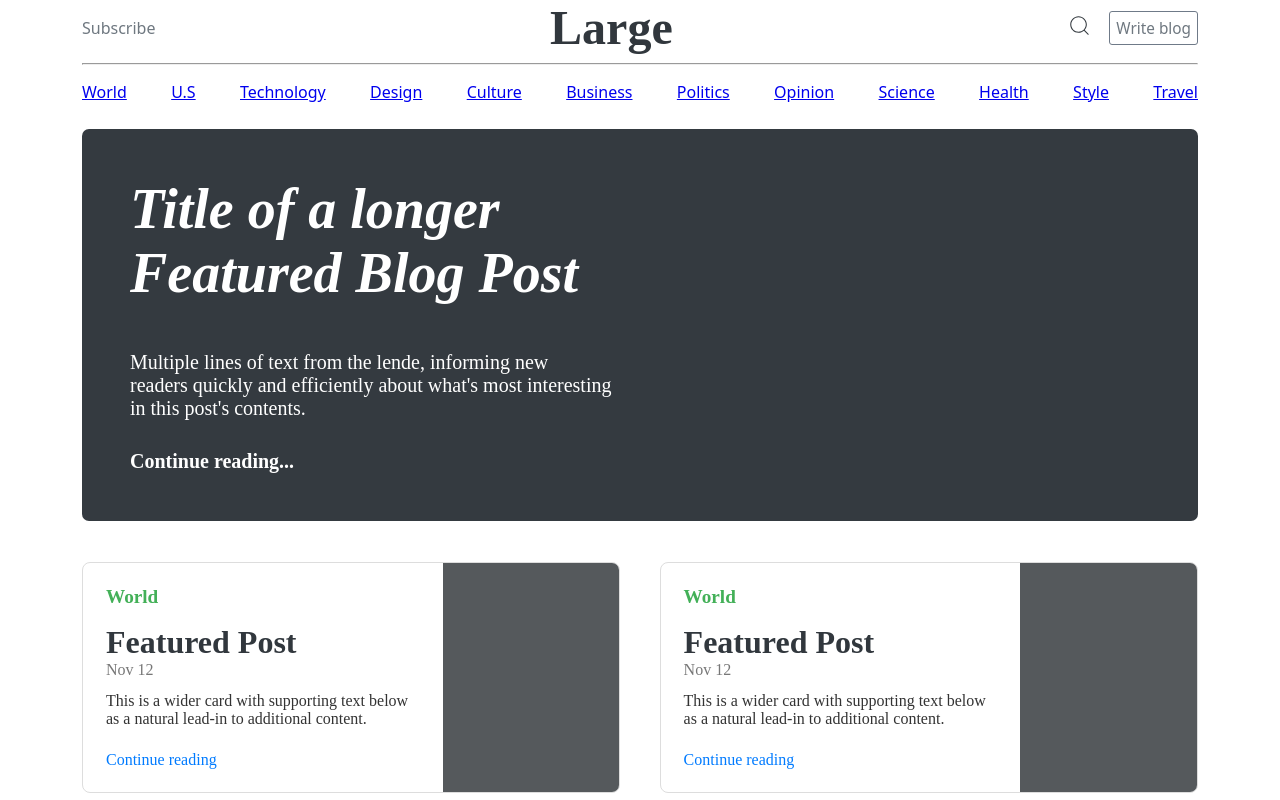
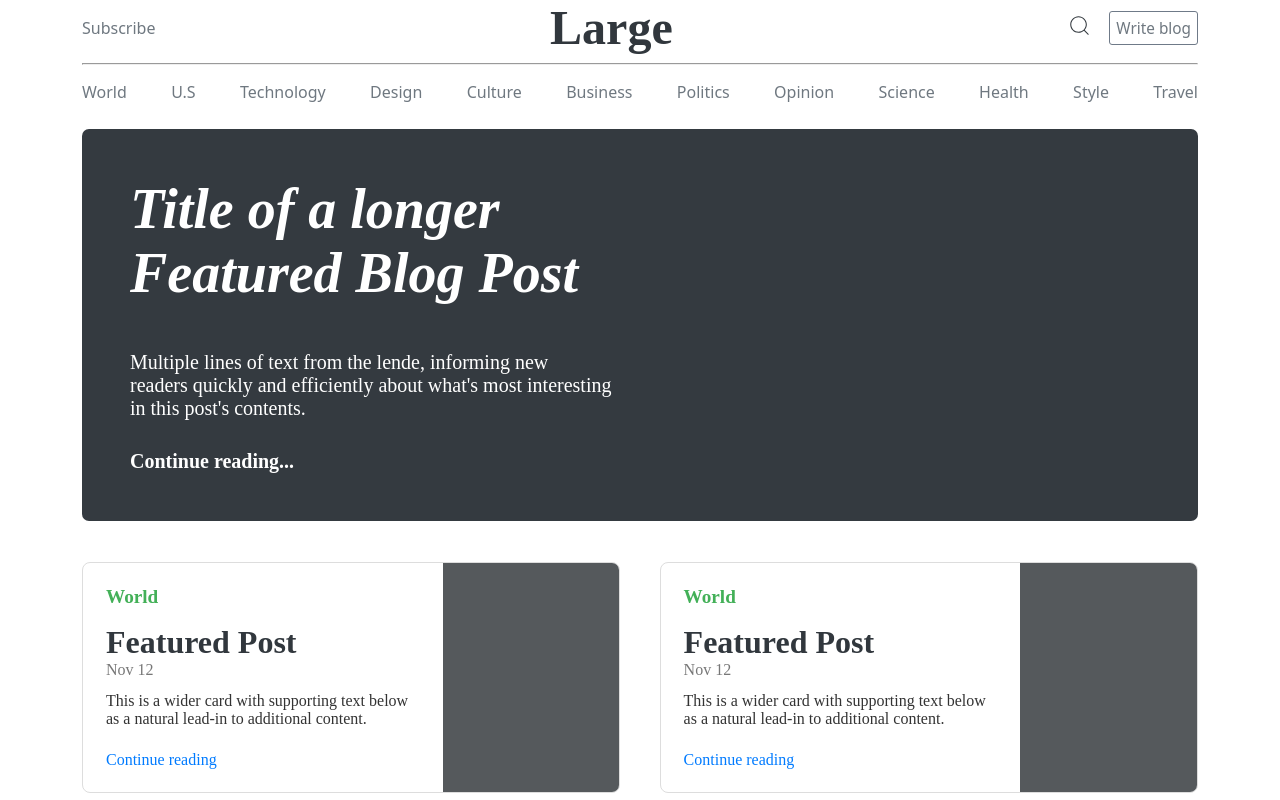
Before and after one commit to sagarkashyap989/blog-assignment, a React (Create React App) app: page / in a window 1280 px wide. Shown: the top 800 px of the page. Built offline with nearby package versions, Linux system fonts and the light colour scheme.

Commit message:
fix anchor tag in secodaryNav

```diff
--- a/src/styles/secondaryNavbar.css
+++ b/src/styles/secondaryNavbar.css
@@ -14,7 +14,10 @@
   font-optical-sizing: auto;
   font-weight: 500;
   font-style: normal;
+  text-decoration: none;
+  color:#6F7880;
 }
+
 
 @media (max-width: 400px) {
 
```
